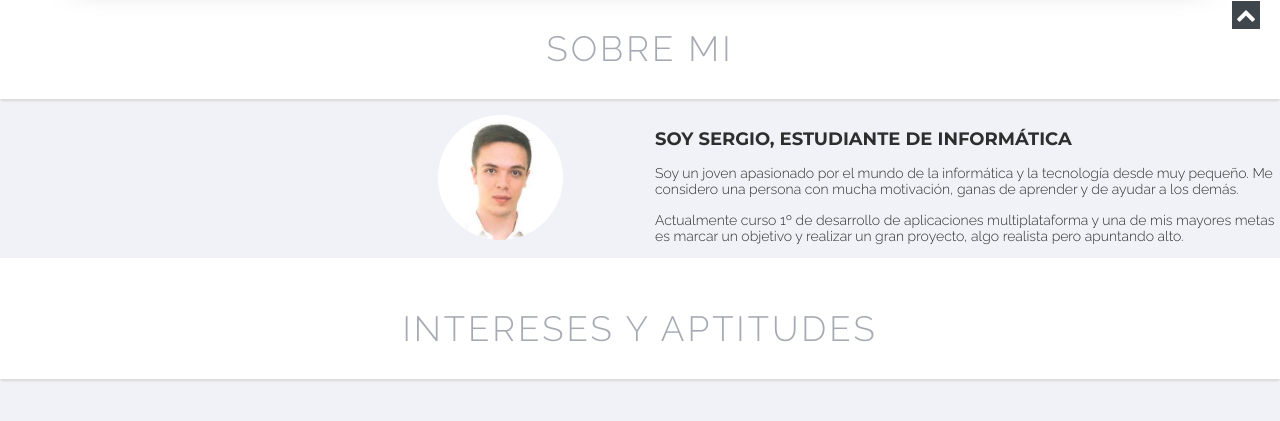
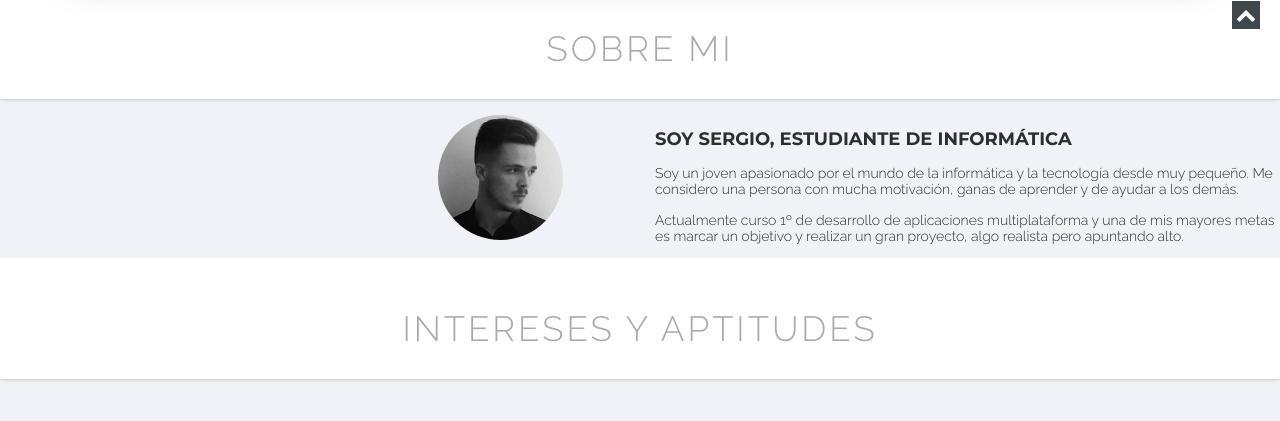
Before and after one commit to sergioarranz/sergioarranz.github.io, a plain HTML site: page prj/CV/index.html in a window 1280 px wide. Shown: the part 751-1172 px from the top of the page. Drawn offline with nearby package versions, Linux system fonts and the light colour scheme.

Commit message:
Update index.html

```diff
--- a/prj/CV/index.html
+++ b/prj/CV/index.html
@@ -65,7 +65,7 @@
         <div class="grey-bg">
             <div class="son-box">
                 <div class="mediacol">
-                    <img class="cv-photo" src="images/sergio-arranz.jpg" alt="Profile photo" />
+                    <img class="cv-photo" src="images/0.jpg" alt="Profile photo" />
                 </div>
                 <div class="mediacol">
                     <h1>Soy sergio, estudiante de informática</h1>
```
